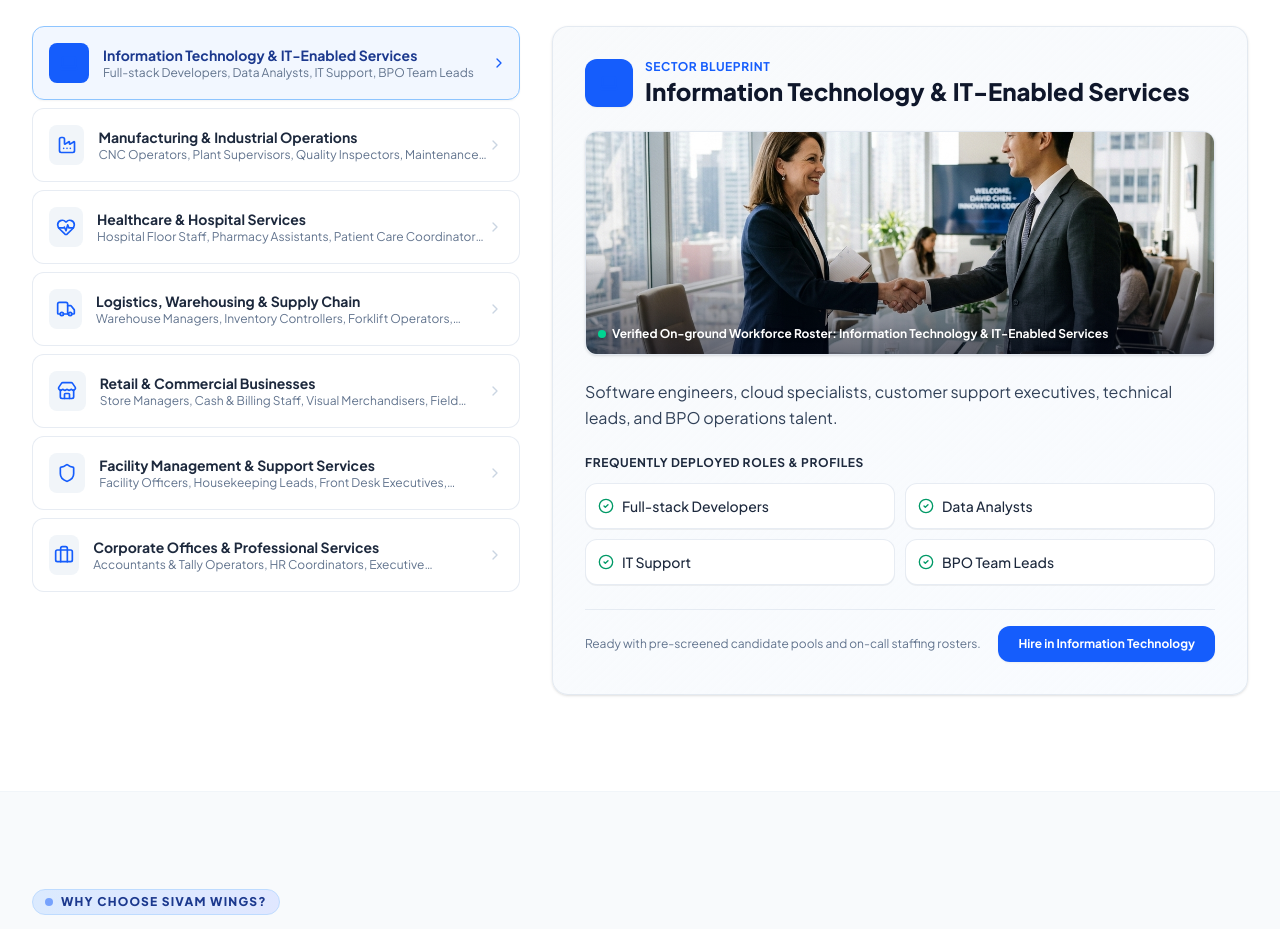
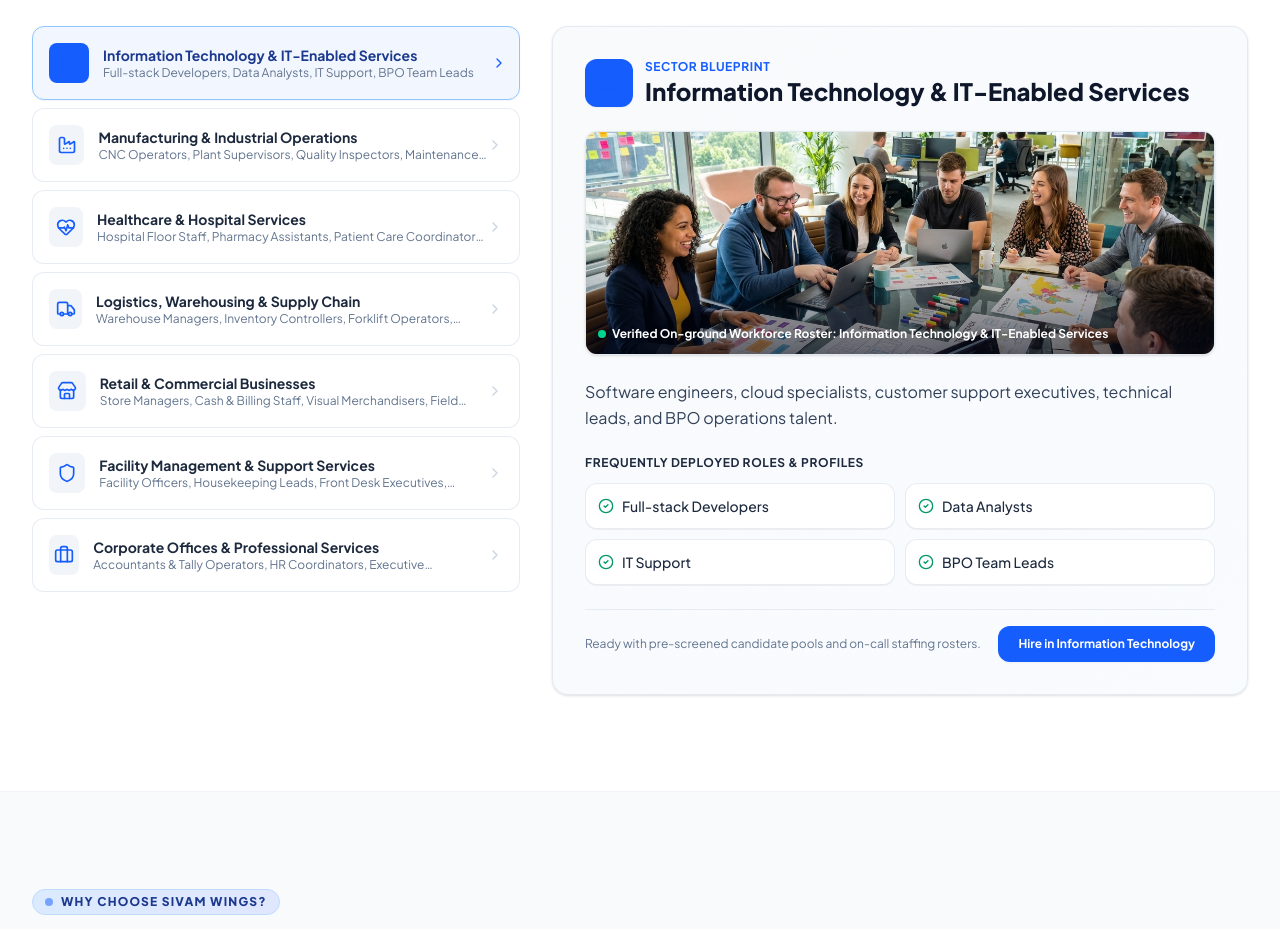
Before and after one commit to Nabamita11/sivam-wings, a React (Vite) app: page / in a window 1280 px wide. Shown: the part 6880-7809 px from the top of the page. Built offline with nearby package versions, Linux system fonts and the light colour scheme; no server answers.

Commit message:
Match IT industry photo to its actual industry ID

```diff
--- a/src/components/IndustriesSection.tsx
+++ b/src/components/IndustriesSection.tsx
@@ -49,7 +49,7 @@ export const IndustriesSection: React.FC<IndustriesSectionProps> = ({
 
   const getIndustryImage = (id: string) => {
     switch (id) {
-      case 'it':
+      case 'it-ites':
         return itCorporateImage;
       case 'healthcare':
         return healthcareImage;
```
